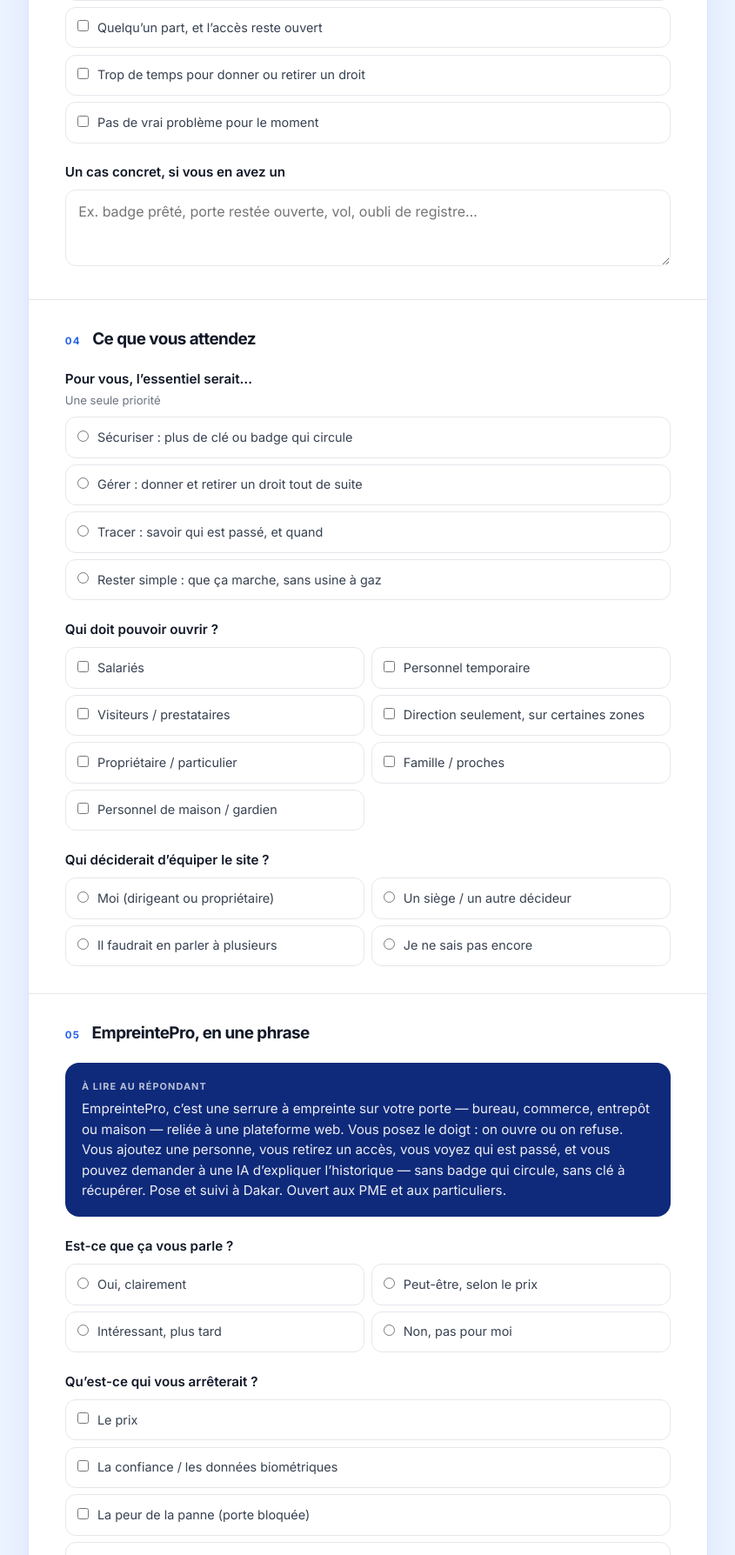
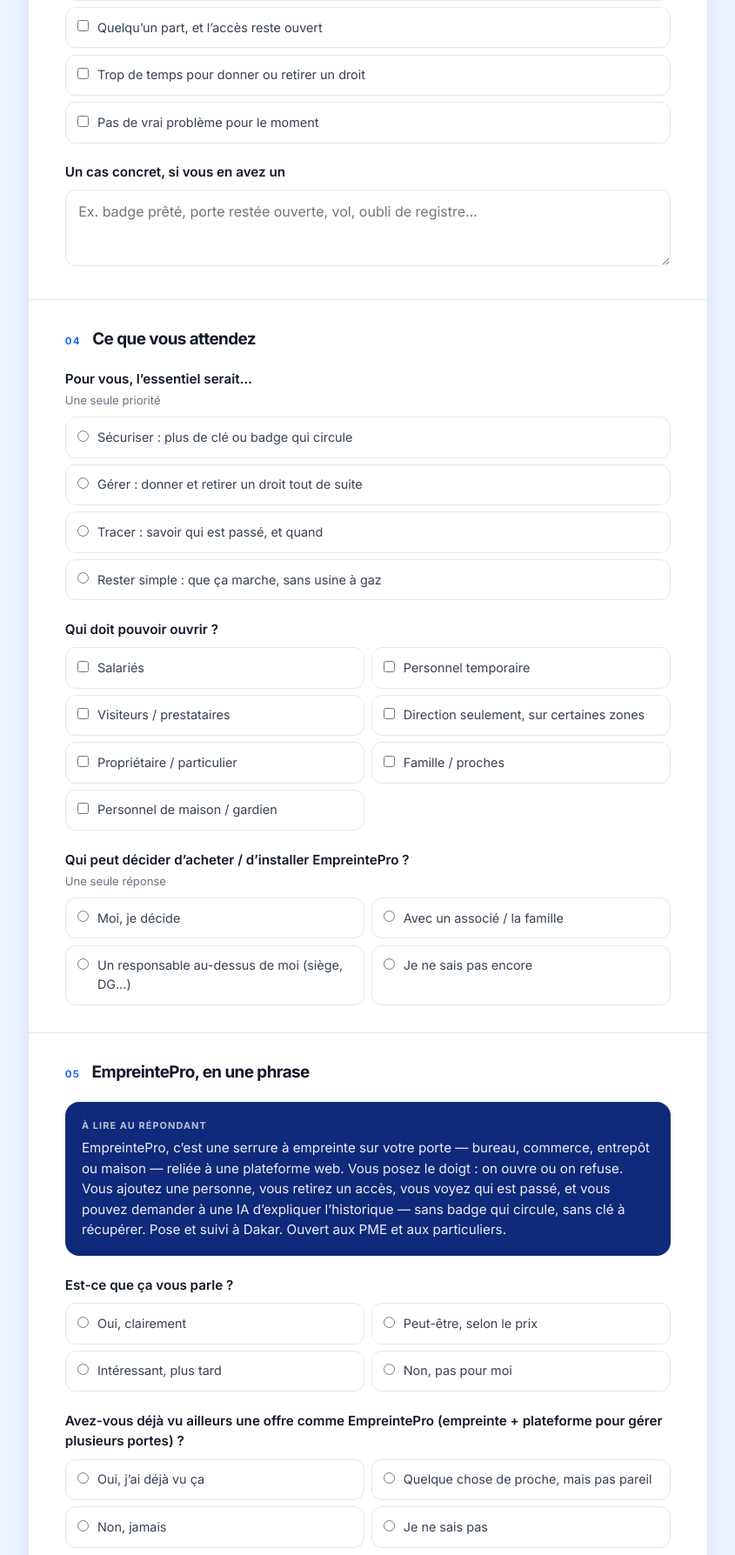
Before and after one commit to Fatoumata7703/empreintepro-etude, a Flask app: page / in a window 1280 px wide. Shown: the part 2559-4347 px from the top of the page at 87% size, without its empty margins (217-1062 px from the left). Run offline with Flask 3, Linux system fonts and the light colour scheme.

Commit message:
Clarify access wording and decision-maker, add subscription and elsewhere.
Admin charts now cover abonnement and whether the offer was seen elsewhere.

```diff
--- a/app.py
+++ b/app.py
@@ -103,6 +103,7 @@ def etude_export():
         "id", "created_at", "role", "org_type", "taille", "zone", "moyens", "portes",
         "douleurs", "incident", "priorite", "qui", "interet", "freins", "pilote",
         "nom", "tel", "fin", "concurrents", "decideur", "budget", "urgence",
+        "ailleurs", "abonnement",
     ]
     writer.writerow(headers)
     for row in rows:
--- a/etude_db.py
+++ b/etude_db.py
@@ -63,10 +63,24 @@ LABELS = {
         "maison": "Personnel de maison / gardien",
     },
     "decideur": {
-        "moi": "Moi (dirigeant ou propriétaire)",
-        "siege": "Siège / autre décideur",
+        "moi": "Moi, je décide",
+        "associe": "Avec un associé / la famille",
+        "siege": "Un responsable au-dessus",
         "conseil": "Plusieurs décideurs",
         "nsp": "Pas encore clair",
+    },
+    "ailleurs": {
+        "oui": "Oui, déjà vu",
+        "proche": "Quelque chose de proche",
+        "non": "Non, jamais",
+        "nsp": "Je ne sais pas",
+    },
+    "abonnement": {
+        "oui": "Oui, un abo me va",
+        "selon": "Selon le prix",
+        "achat": "Payer une fois, sans abo",
+        "non": "Pas d’abonnement",
+        "nsp": "Je ne sais pas encore",
     },
     "interet": {
         "oui": "Oui, clairement",
@@ -132,6 +146,8 @@ EXTRA_COLUMNS = {
     "decideur": "TEXT",
     "budget": "TEXT",
     "urgence": "TEXT",
+    "ailleurs": "TEXT",
+    "abonnement": "TEXT",
 }
 
 
@@ -175,7 +191,9 @@ def init_db():
                 concurrents TEXT,
                 decideur TEXT,
                 budget TEXT,
-                urgence TEXT
+                urgence TEXT,
+                ailleurs TEXT,
+                abonnement TEXT
             )
             """
         )
@@ -237,8 +255,9 @@ def save_response(payload):
             INSERT INTO responses (
                 created_at, role, org_type, taille, zone, moyens, portes,
                 douleurs, incident, priorite, qui, interet, freins, pilote,
-                nom, tel, fin, concurrents, decideur, budget, urgence
-            ) VALUES (?, ?, ?, ?, ?, ?, ?, ?, ?, ?, ?, ?, ?, ?, ?, ?, ?, ?, ?, ?, ?)
+                nom, tel, fin, concurrents, decideur, budget, urgence,
+                ailleurs, abonnement
+            ) VALUES (?, ?, ?, ?, ?, ?, ?, ?, ?, ?, ?, ?, ?, ?, ?, ?, ?, ?, ?, ?, ?, ?, ?)
             """,
             (
                 now,
@@ -262,6 +281,8 @@ def save_response(payload):
                 payload.get("decideur") or "",
                 payload.get("budget") or "",
                 payload.get("urgence") or "",
+                payload.get("ailleurs") or "",
+                payload.get("abonnement") or "",
             ),
         )
         conn.commit()
@@ -352,6 +373,8 @@ def stats():
             "budget": _labeled(_count_map(rows, "budget", LABELS["budget"]), "budget"),
             "urgence": _labeled(_count_map(rows, "urgence", LABELS["urgence"]), "urgence"),
             "decideur": _labeled(_count_map(rows, "decideur", LABELS["decideur"]), "decideur"),
+            "ailleurs": _labeled(_count_map(rows, "ailleurs", LABELS["ailleurs"]), "ailleurs"),
+            "abonnement": _labeled(_count_map(rows, "abonnement", LABELS["abonnement"]), "abonnement"),
             "pilote": _labeled(_count_map(rows, "pilote", LABELS["pilote"]), "pilote"),
             "role": _labeled(_count_map(rows, "role", LABELS["role"]), "role"),
             "taille": _labeled(_count_map(rows, "taille", LABELS["taille"]), "taille"),
--- a/static/js/dashboard.js
+++ b/static/js/dashboard.js
@@ -97,6 +97,8 @@ async function loadStats() {
   doughnut("chartBudget", data.charts.budget);
   doughnut("chartUrgence", data.charts.urgence);
   doughnut("chartDecideur", data.charts.decideur);
+  doughnut("chartAilleurs", data.charts.ailleurs);
+  doughnut("chartAbonnement", data.charts.abonnement);
   doughnut("chartPilote", data.charts.pilote);
   bars("chartZone", data.charts.zone);
   doughnut("chartTaille", data.charts.taille);
--- a/static/js/survey.js
+++ b/static/js/survey.js
@@ -33,7 +33,9 @@ form.addEventListener("submit", async (event) => {
     decideur: value("decideur"),
     interet: value("interet"),
     freins: values("frein"),
+    ailleurs: value("ailleurs"),
     budget: value("budget"),
+    abonnement: value("abonnement"),
     urgence: value("urgence"),
     pilote: value("pilote"),
     nom: value("nom"),
--- a/templates/questionnaire.html
+++ b/templates/questionnaire.html
@@ -101,7 +101,7 @@
           </div>
 
           <div class="q">
-            <span class="label">Comment on entre chez vous ? <span class="hint">Plusieurs réponses possibles</span></span>
+            <span class="label">Comment on accède au site aujourd’hui ? <span class="hint">Maison ou entreprise — plusieurs réponses possibles</span></span>
             <div class="choices two">
               <label class="opt"><input type="checkbox" name="moyen" value="cles"> Clés</label>
               <label class="opt"><input type="checkbox" name="moyen" value="badges"> Badges / cartes</label>
@@ -190,11 +190,11 @@
           </div>
 
           <div class="q">
-            <span class="label">Qui déciderait d’équiper le site ?</span>
+            <span class="label">Qui peut décider d’acheter / d’installer EmpreintePro ? <span class="hint">Une seule réponse</span></span>
             <div class="choices two">
-              <label class="opt"><input type="radio" name="decideur" value="moi"> Moi (dirigeant ou propriétaire)</label>
-              <label class="opt"><input type="radio" name="decideur" value="siege"> Un siège / un autre décideur</label>
-              <label class="opt"><input type="radio" name="decideur" value="conseil"> Il faudrait en parler à plusieurs</label>
+              <label class="opt"><input type="radio" name="decideur" value="moi"> Moi, je décide</label>
+              <label class="opt"><input type="radio" name="decideur" value="associe"> Avec un associé / la famille</label>
+              <label class="opt"><input type="radio" name="decideur" value="siege"> Un responsable au-dessus de moi (siège, DG…)</label>
               <label class="opt"><input type="radio" name="decideur" value="nsp"> Je ne sais pas encore</label>
             </div>
           </div>
@@ -222,6 +222,16 @@
           </div>
 
           <div class="q">
+            <span class="label">Avez-vous déjà vu ailleurs une offre comme EmpreintePro (empreinte + plateforme pour gérer plusieurs portes) ?</span>
+            <div class="choices two">
+              <label class="opt"><input type="radio" name="ailleurs" value="oui"> Oui, j’ai déjà vu ça</label>
+              <label class="opt"><input type="radio" name="ailleurs" value="proche"> Quelque chose de proche, mais pas pareil</label>
+              <label class="opt"><input type="radio" name="ailleurs" value="non"> Non, jamais</label>
+              <label class="opt"><input type="radio" name="ailleurs" value="nsp"> Je ne sais pas</label>
+            </div>
+          </div>
+
+          <div class="q">
             <span class="label">Qu’est-ce qui vous arrêterait ?</span>
             <div class="choices">
               <label class="opt"><input type="checkbox" name="frein" value="prix"> Le prix</label>
@@ -242,6 +252,17 @@
               <label class="opt"><input type="radio" name="budget" value="nsp"> Je ne sais pas encore</label>
             </div>
           </div>
+
+          <div class="q">
+            <span class="label">Et pour un abonnement mensuel à la plateforme (gestion, historique, suivi) ?</span>
+            <div class="choices two">
+              <label class="opt"><input type="radio" name="abonnement" value="oui"> Oui, un abonnement me va</label>
+              <label class="opt"><input type="radio" name="abonnement" value="selon"> Selon le prix</label>
+              <label class="opt"><input type="radio" name="abonnement" value="achat"> Je préfère payer une fois, sans abo</label>
+              <label class="opt"><input type="radio" name="abonnement" value="non"> Non, pas d’abonnement</label>
+              <label class="opt"><input type="radio" name="abonnement" value="nsp"> Je ne sais pas encore</label>
+            </div>
+          </div>
         </section>
 
         <section class="block">
@@ -251,7 +272,7 @@
           </div>
 
           <div class="q">
-            <span class="label">C’est un sujet pour quand, chez vous ?</span>
+            <span class="label">C’est un sujet pour quand ?</span>
             <div class="choices two">
               <label class="opt"><input type="radio" name="urgence" value="maintenant"> Maintenant / très bientôt</label>
               <label class="opt"><input type="radio" name="urgence" value="6mois"> Dans les 6 mois</label>
@@ -261,7 +282,7 @@
           </div>
 
           <div class="q">
-            <span class="label">Seriez-vous ouvert à essayer le système chez vous (démo ou période d’essai) ?</span>
+            <span class="label">Seriez-vous ouvert à essayer le système (démo ou période d’essai) ?</span>
             <div class="choices two">
               <label class="opt"><input type="radio" name="pilote" value="ouvert"> Oui, je veux voir ça chez moi / chez nous</label>
               <label class="opt"><input type="radio" name="pilote" value="voir"> Oui, d’abord une démo</label>
```
Also changed, not shown: templates/etude_dashboard.html (+8 -0 lines).
